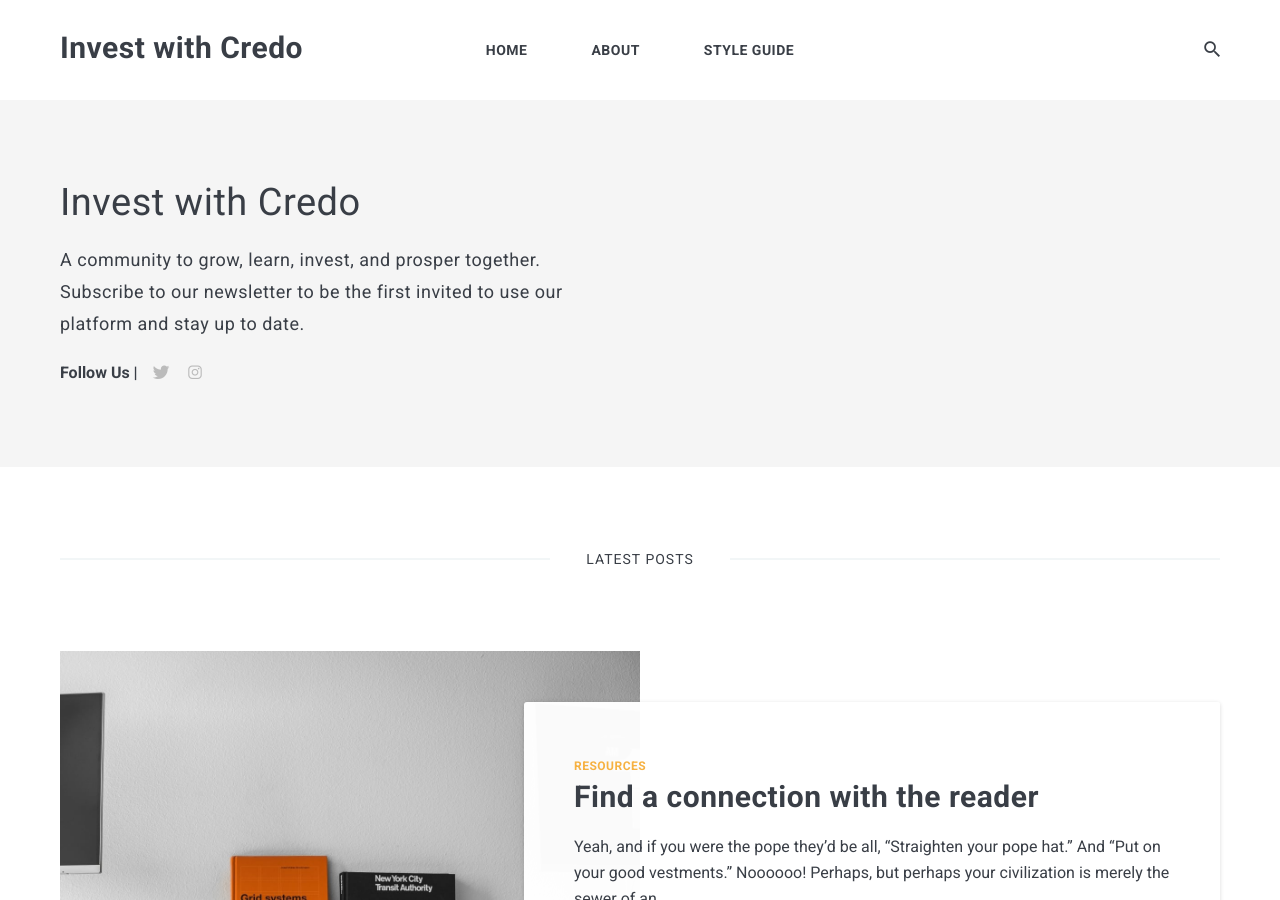
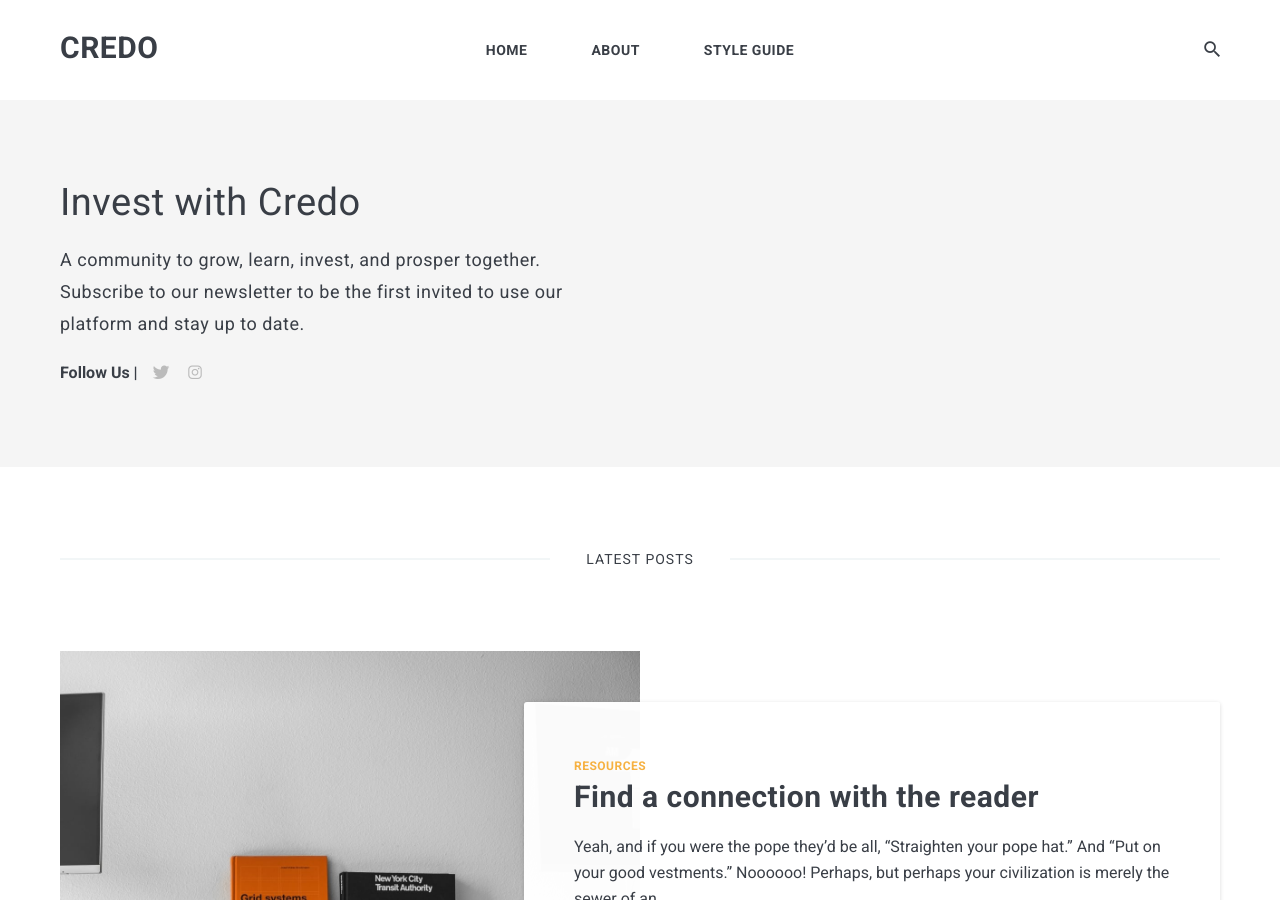
Before and after one commit to investwithcredo/investwithcredo.com, a Jekyll site: the page built from index.html, in a window 1280 px wide and 900 px high. Built offline with Jekyll 4.4.1, drawn with Linux system fonts in a browser that asks for light colours; nearby versions of some CDN libraries; the list of posts is cut into pages by our own code; some of the changed text lies outside the part shown.

Commit message:
Update settings.yml

```diff
--- a/_data/settings.yml
+++ b/_data/settings.yml
@@ -1,6 +1,6 @@
 #-------------------------------
 # General Site Settings
-title: Invest with Credo
+title: CREDO
 logo: # logo.svg # You can add own logo.
 description: Invest, learn, grow, prosper.
 
```
